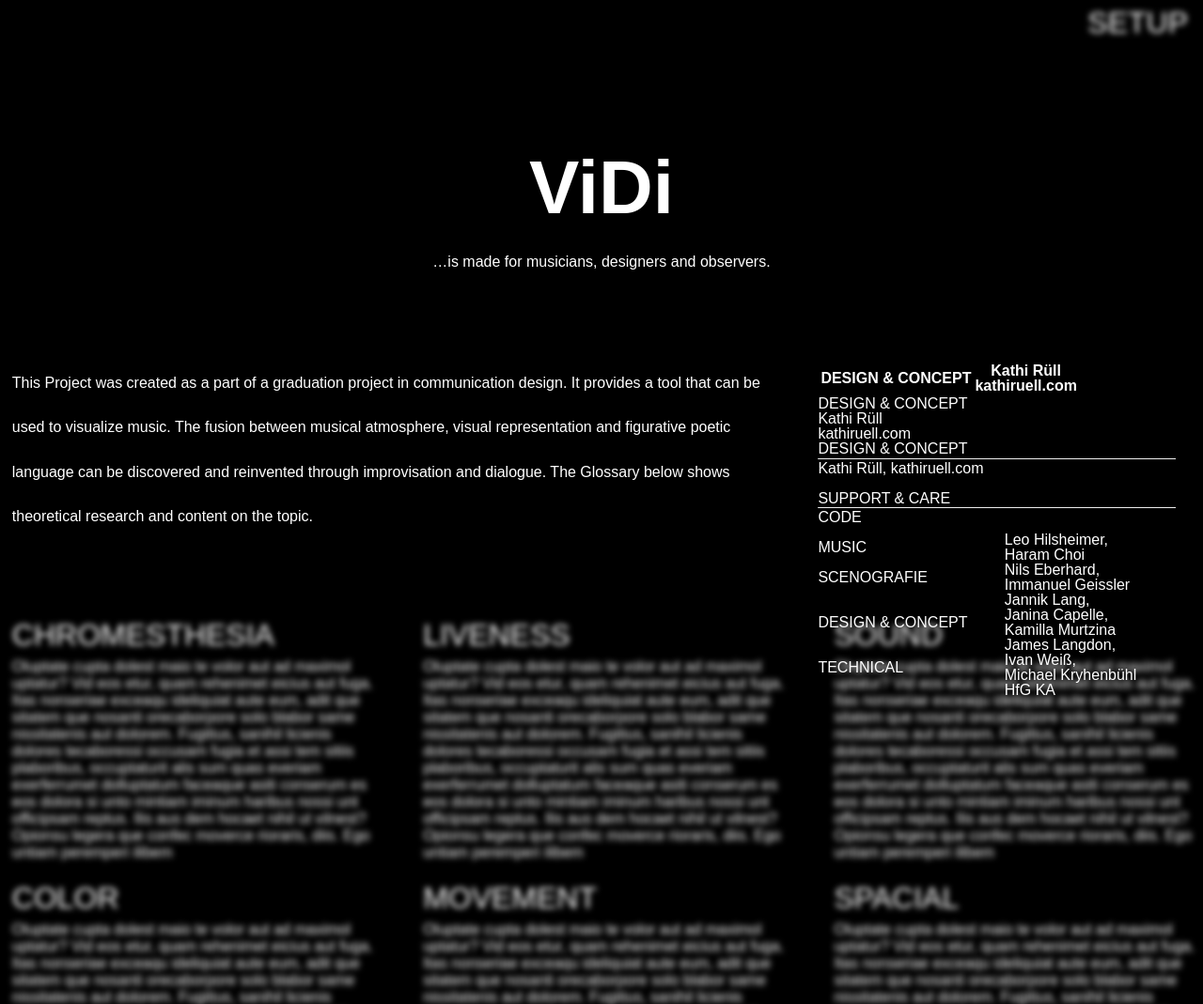
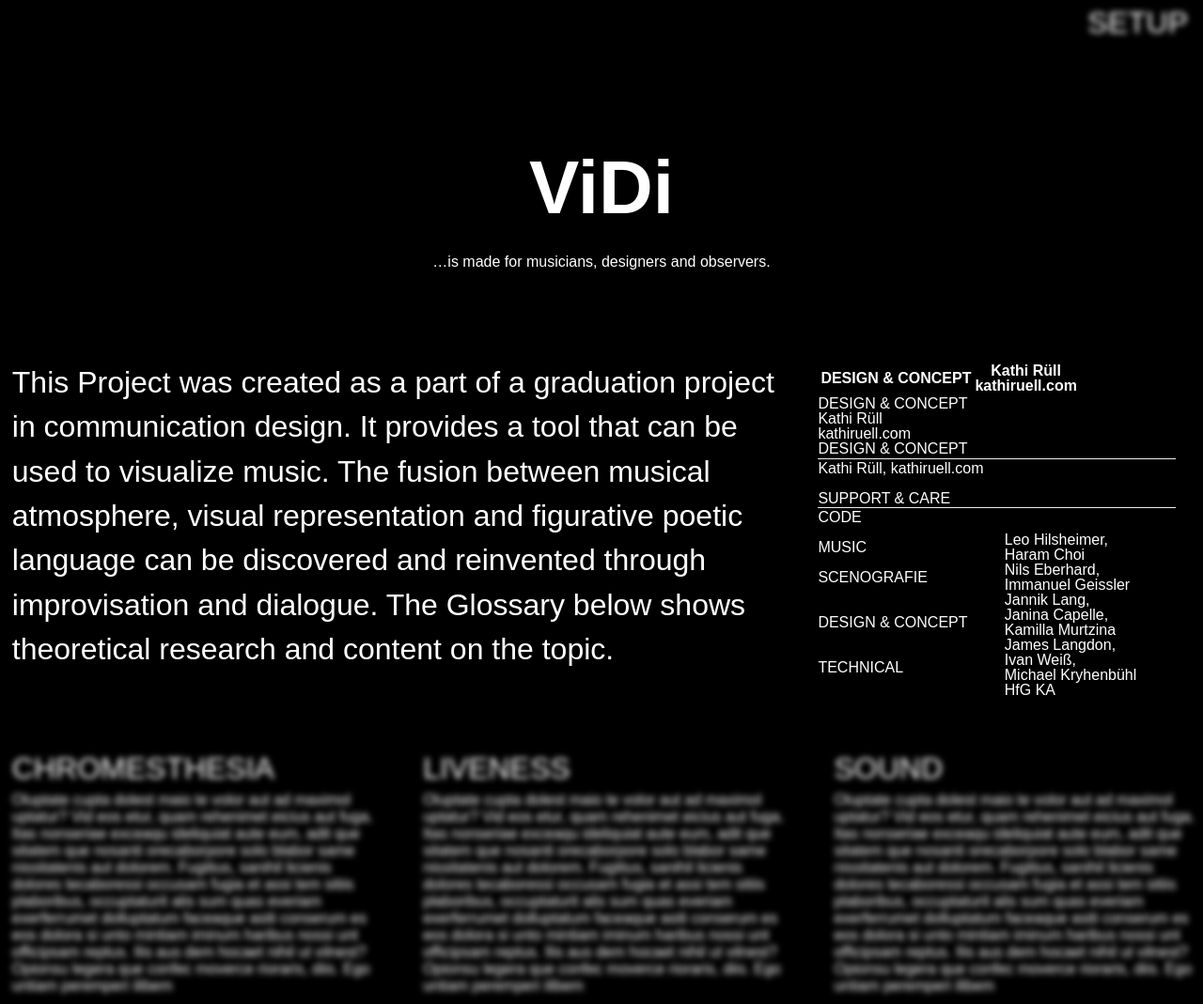
Before and after one commit to kathiruell/Visual-MIDI, a PHP site: page /about.html in a window 1280 px wide. Shown: the top 1069 px of the page at 94% size. Run offline with PHP 8.4, Linux system fonts and the light colour scheme; lists and menus that the app fills with data are empty; some web fonts are replaced.

Commit message:
font size vars sketch

```diff
--- a/css/main.css
+++ b/css/main.css
@@ -2,6 +2,11 @@
   font-family: ARK-ES;
   font-weight: normal;
   src: url("/fonts/ARK-ES-DenseRegular.otf") format("opentype");
+}
+
+:root {
+    --font-size-normal: 1rem;
+    --font-size-big: 2rem;
 }
 
 html,
@@ -15,6 +20,7 @@
     position: relative;
     font-family: "acumin-pro", sans-serif;
     font-style: normal;
+    font-size: 1rem;
 }
 .page {
     position: relative;
```
